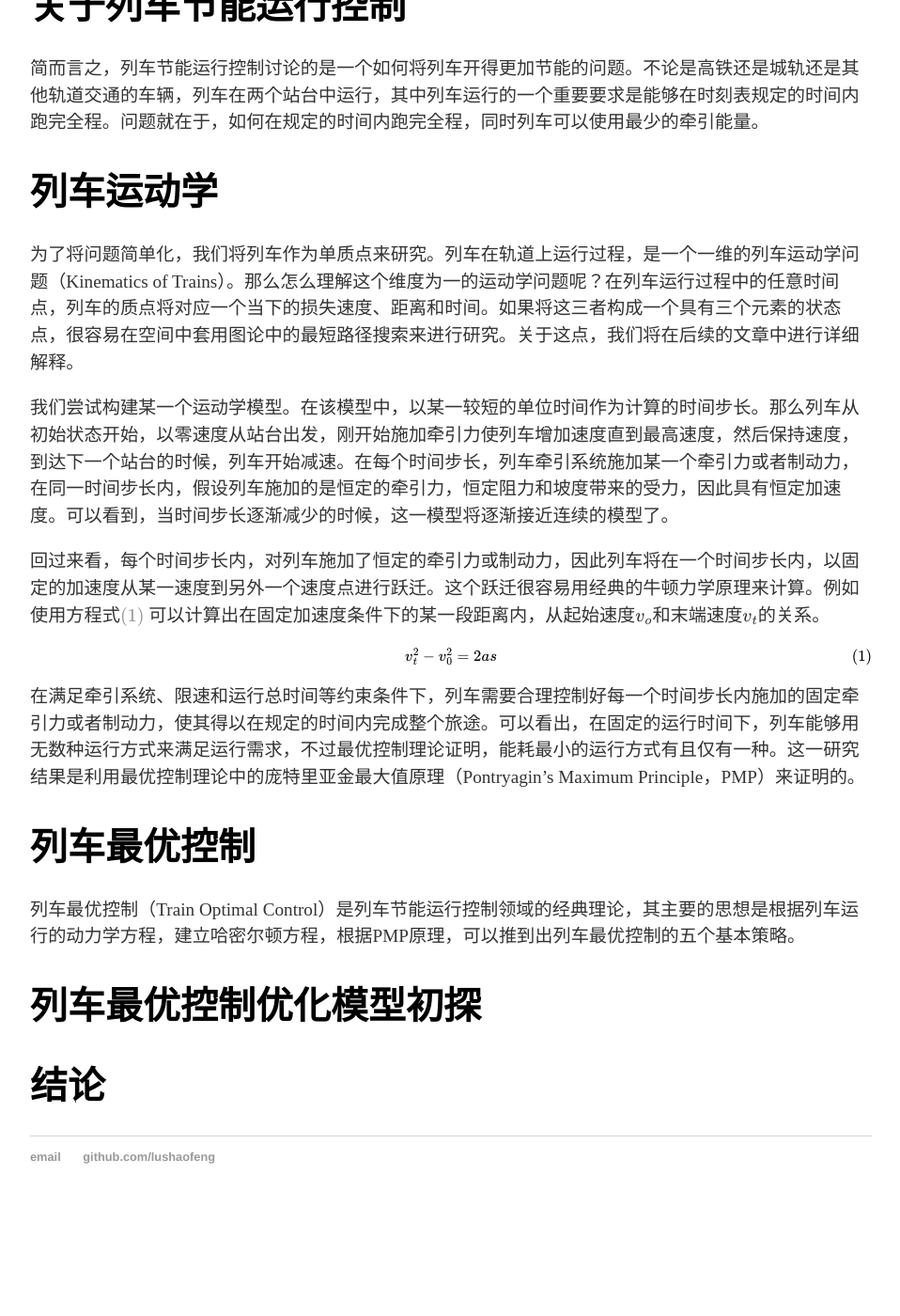
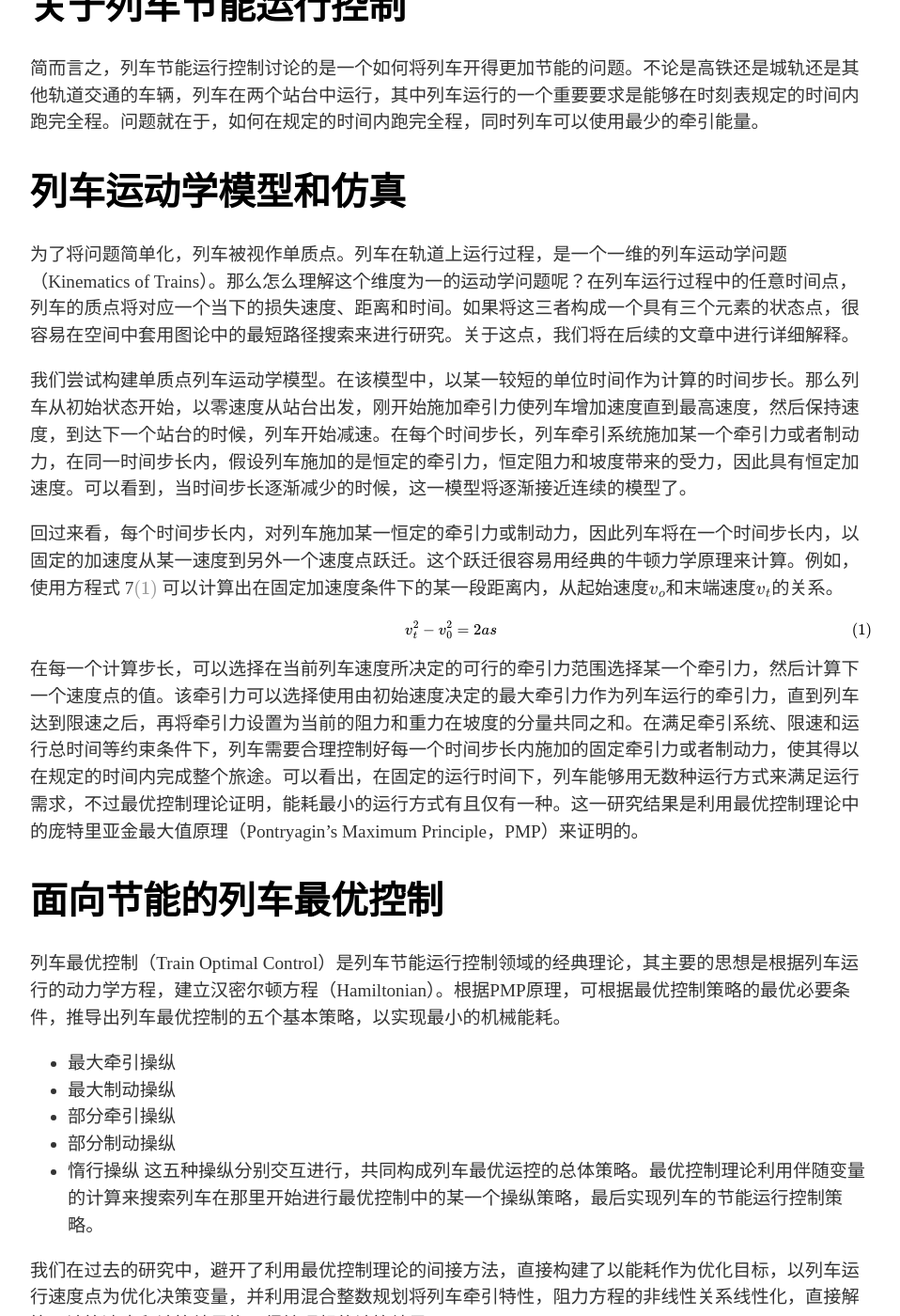
Before and after one commit to lushaofeng/lushaofeng.github.io, a Jekyll site: the page built from _posts/2021-10-01-列车节能运行控制.md, in a window 1280 px wide and 1400 px high, scrolled down 306 px. Shown: the whole window at 94% size, without its empty margins (160-1118 px from the left). Built offline with Jekyll 4.4.1, drawn with Linux system fonts in a browser that asks for light colours; our own code applies the rules of GitHub Pages for plain Markdown files; formulas are drawn with MathJax 3; before the commit the page ends 1607 px from its top, so only the background shows below that; some of the changed text lies outside the part shown.

Commit message:
Update 2021-10-01-列车节能运行控制.md

```diff
--- a/_posts/2021-10-01-列车节能运行控制.md
+++ b/_posts/2021-10-01-列车节能运行控制.md
@@ -4,21 +4,27 @@
 # 关于列车节能运行控制
 简而言之，列车节能运行控制讨论的是一个如何将列车开得更加节能的问题。不论是高铁还是城轨还是其他轨道交通的车辆，列车在两个站台中运行，其中列车运行的一个重要要求是能够在时刻表规定的时间内跑完全程。问题就在于，如何在规定的时间内跑完全程，同时列车可以使用最少的牵引能量。
 
-# 列车运动学
-为了将问题简单化，我们将列车作为单质点来研究。列车在轨道上运行过程，是一个一维的列车运动学问题（Kinematics of Trains）。那么怎么理解这个维度为一的运动学问题呢？在列车运行过程中的任意时间点，列车的质点将对应一个当下的损失速度、距离和时间。如果将这三者构成一个具有三个元素的状态点，很容易在空间中套用图论中的最短路径搜索来进行研究。关于这点，我们将在后续的文章中进行详细解释。
+# 列车运动学模型和仿真
+为了将问题简单化，列车被视作单质点。列车在轨道上运行过程，是一个一维的列车运动学问题（Kinematics of Trains）。那么怎么理解这个维度为一的运动学问题呢？在列车运行过程中的任意时间点，列车的质点将对应一个当下的损失速度、距离和时间。如果将这三者构成一个具有三个元素的状态点，很容易在空间中套用图论中的最短路径搜索来进行研究。关于这点，我们将在后续的文章中进行详细解释。
 
-我们尝试构建某一个运动学模型。在该模型中，以某一较短的单位时间作为计算的时间步长。那么列车从初始状态开始，以零速度从站台出发，刚开始施加牵引力使列车增加速度直到最高速度，然后保持速度，到达下一个站台的时候，列车开始减速。在每个时间步长，列车牵引系统施加某一个牵引力或者制动力，在同一时间步长内，假设列车施加的是恒定的牵引力，恒定阻力和坡度带来的受力，因此具有恒定加速度。可以看到，当时间步长逐渐减少的时候，这一模型将逐渐接近连续的模型了。
+我们尝试构建单质点列车运动学模型。在该模型中，以某一较短的单位时间作为计算的时间步长。那么列车从初始状态开始，以零速度从站台出发，刚开始施加牵引力使列车增加速度直到最高速度，然后保持速度，到达下一个站台的时候，列车开始减速。在每个时间步长，列车牵引系统施加某一个牵引力或者制动力，在同一时间步长内，假设列车施加的是恒定的牵引力，恒定阻力和坡度带来的受力，因此具有恒定加速度。可以看到，当时间步长逐渐减少的时候，这一模型将逐渐接近连续的模型了。
 
-回过来看，每个时间步长内，对列车施加了恒定的牵引力或制动力，因此列车将在一个时间步长内，以固定的加速度从某一速度到另外一个速度点进行跃迁。这个跃迁很容易用经典的牛顿力学原理来计算。例如使用方程式\eqref{eq:kinematic_1} 可以计算出在固定加速度条件下的某一段距离内，从起始速度$v_o$和末端速度$v_t$的关系。
+回过来看，每个时间步长内，对列车施加某一恒定的牵引力或制动力，因此列车将在一个时间步长内，以固定的加速度从某一速度到另外一个速度点跃迁。这个跃迁很容易用经典的牛顿力学原理来计算。例如，使用方程式 7\eqref{eq:kinematic_1} 可以计算出在固定加速度条件下的某一段距离内，从起始速度$v_o$和末端速度$v_t$的关系。
 
 $$ \begin{equation} \label{eq:kinematic_1} v_t^2-v_0^2=2 a s \end{equation} $$
 
-在满足牵引系统、限速和运行总时间等约束条件下，列车需要合理控制好每一个时间步长内施加的固定牵引力或者制动力，使其得以在规定的时间内完成整个旅途。可以看出，在固定的运行时间下，列车能够用无数种运行方式来满足运行需求，不过最优控制理论证明，能耗最小的运行方式有且仅有一种。这一研究结果是利用最优控制理论中的庞特里亚金最大值原理（Pontryagin's Maximum Principle，PMP）来证明的。
+在每一个计算步长，可以选择在当前列车速度所决定的可行的牵引力范围选择某一个牵引力，然后计算下一个速度点的值。该牵引力可以选择使用由初始速度决定的最大牵引力作为列车运行的牵引力，直到列车达到限速之后，再将牵引力设置为当前的阻力和重力在坡度的分量共同之和。在满足牵引系统、限速和运行总时间等约束条件下，列车需要合理控制好每一个时间步长内施加的固定牵引力或者制动力，使其得以在规定的时间内完成整个旅途。可以看出，在固定的运行时间下，列车能够用无数种运行方式来满足运行需求，不过最优控制理论证明，能耗最小的运行方式有且仅有一种。这一研究结果是利用最优控制理论中的庞特里亚金最大值原理（Pontryagin's Maximum Principle，PMP）来证明的。
 
-# 列车最优控制
-列车最优控制（Train Optimal Control）是列车节能运行控制领域的经典理论，其主要的思想是根据列车运行的动力学方程，建立哈密尔顿方程，根据PMP原理，可以推到出列车最优控制的五个基本策略。
+# 面向节能的列车最优控制
+列车最优控制（Train Optimal Control）是列车节能运行控制领域的经典理论，其主要的思想是根据列车运行的动力学方程，建立汉密尔顿方程（Hamiltonian）。根据PMP原理，可根据最优控制策略的最优必要条件，推导出列车最优控制的五个基本策略，以实现最小的机械能耗。
+* 最大牵引操纵
+* 最大制动操纵
+* 部分牵引操纵
+* 部分制动操纵
+* 惰行操纵
+这五种操纵分别交互进行，共同构成列车最优运控的总体策略。最优控制理论利用伴随变量的计算来搜索列车在那里开始进行最优控制中的某一个操纵策略，最后实现列车的节能运行控制策略。
 
+我们在过去的研究中，避开了利用最优控制理论的间接方法，直接构建了以能耗作为优化目标，以列车运行速度点为优化决策变量，并利用混合整数规划将列车牵引特性，阻力方程的非线性关系线性化，直接解算。计算速度和计算结果均取得较理想的计算结果。
 
-# 列车最优控制优化模型初探
-
-# 结论
+# 总结
+在本篇博文中，我们简单介绍了列车节能运行控制、列车运动学模型和仿真、和列车最优控制的相关内容。列车节能控制尝试寻找列车节能的运行操纵方式。由列车运动学模型可以看到，该操纵方式由牵引系统提供的牵引力和制动力来决定。为了能够找到列车最优控制策略以实现列车机械能耗的最小化，可以采用经典的列车最优控制理论（通过伴随方程的间接方法）或者采用数学规划算法（通过建模的直接方法）来实现最优的操纵策略。
```
